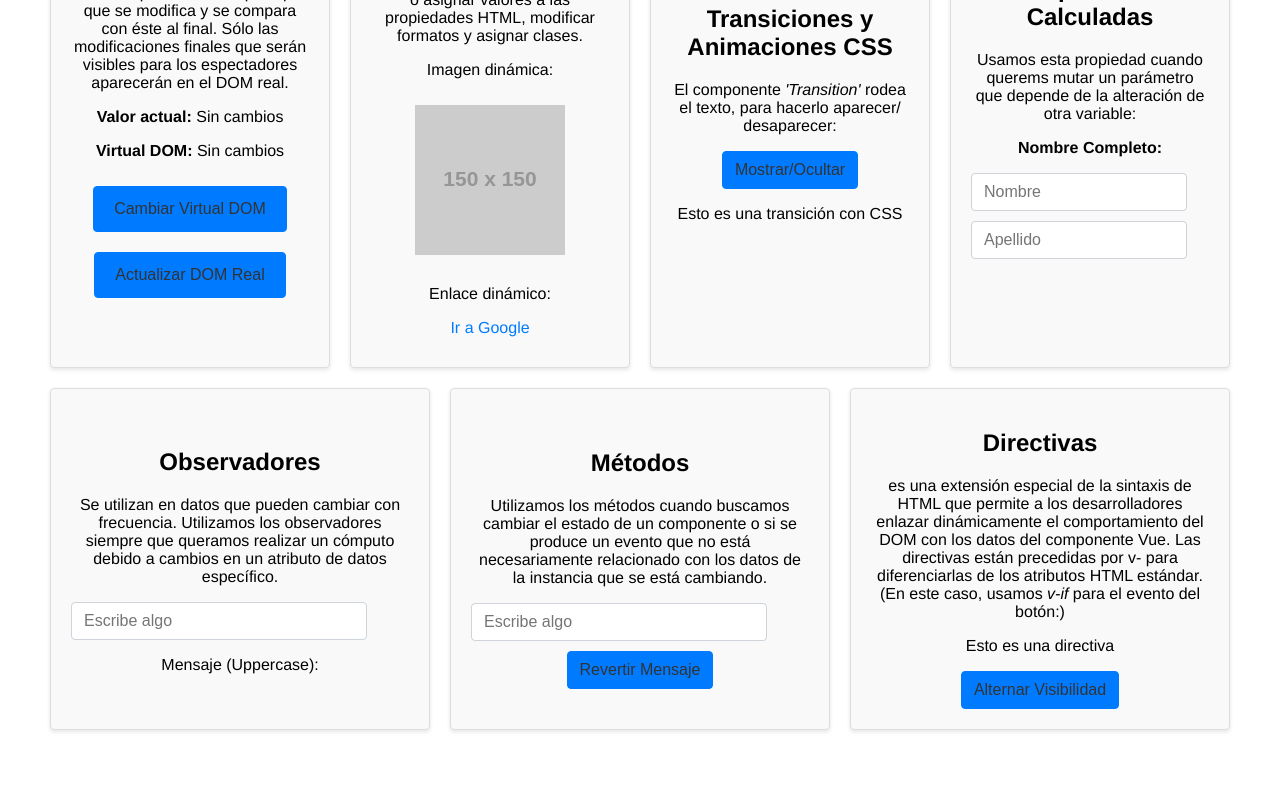
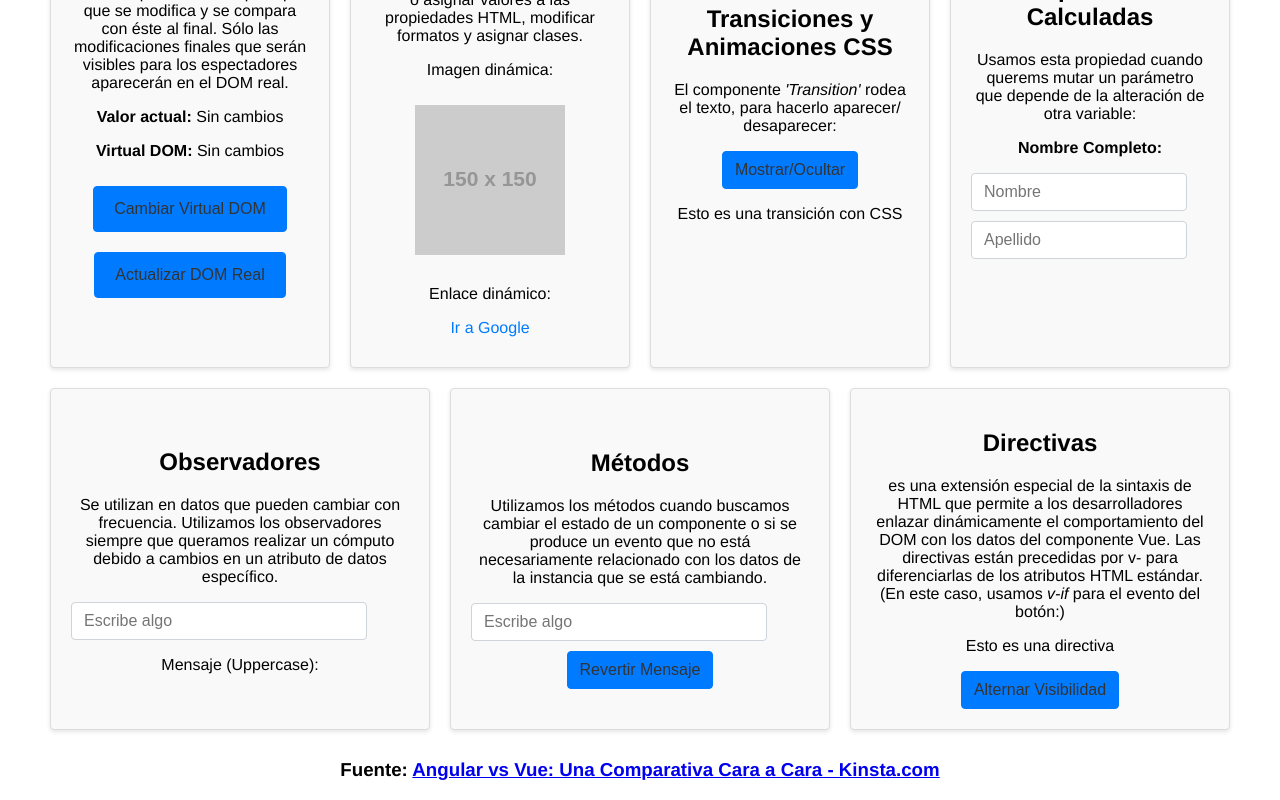
Before and after one commit to harlynton/vue2-demo, a Vue app: page / in a window 1280 px wide. Shown: the part 266-1066 px from the top of the page. Before the commit the page ends 1014 px from the top, so only its background shows below. Built offline with nearby package versions, Linux system fonts and the light colour scheme.

Commit message:
Se agrega la fuente de consulta.

```diff
--- a/src/App.vue
+++ b/src/App.vue
@@ -28,6 +28,7 @@
         <ShouldComponentUpdateDemo />
       </div> -->
     </div>
+    <h3>Fuente: <a href="https://kinsta.com/es/blog/angular-vs-vue/">Angular vs Vue: Una Comparativa Cara a Cara - Kinsta.com</a></h3>
   </div>
 </template>
 
```
